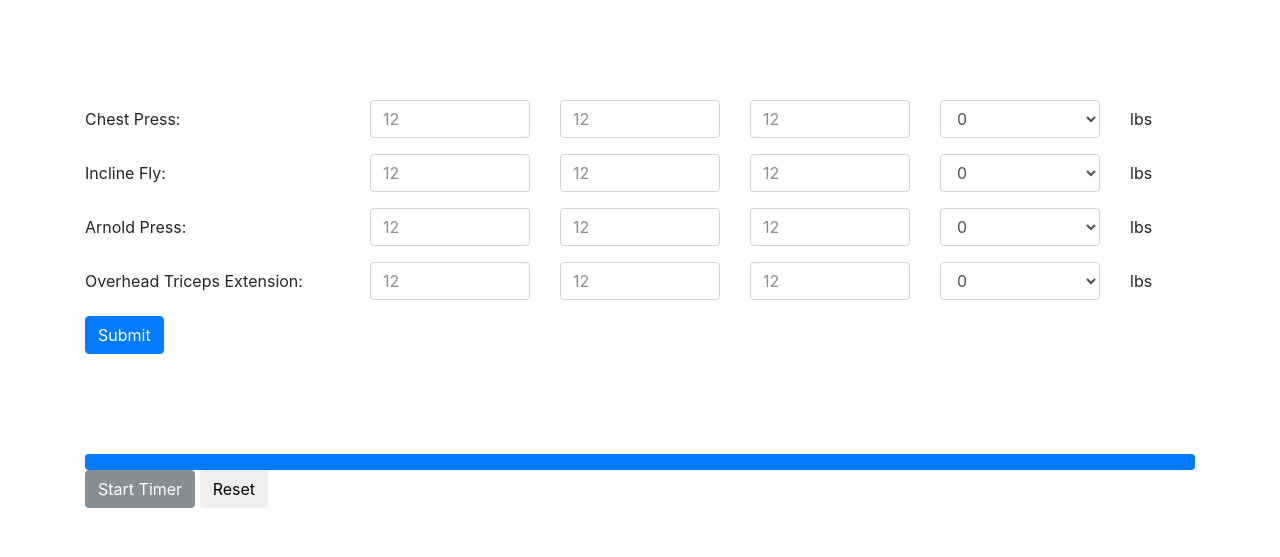
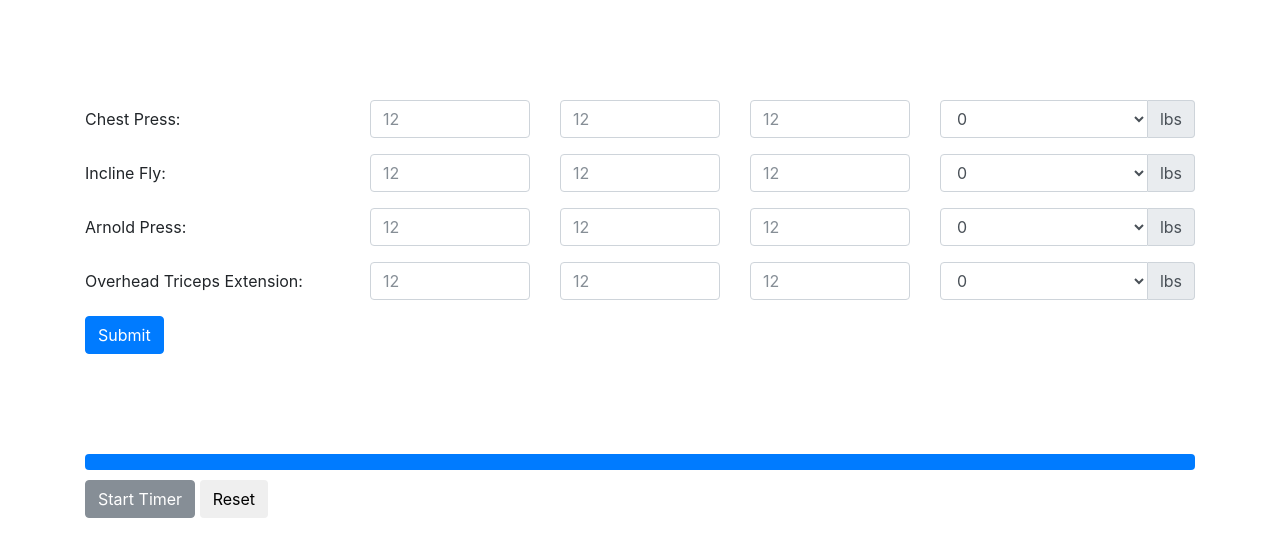
Before and after one commit to brubsby/dumbbellppl, a Flask app: page / in a window 1280 px wide. Shown: the top 557 px of the page. Run offline with Flask 2, Linux system fonts and the light colour scheme; data comes from the database, SQL or seed files in the repository; data that the repository does not hold is empty; some libraries are stand-ins or nearby versions.

Commit message:
Small front end improvements

```diff
--- a/templates/index.html
+++ b/templates/index.html
@@ -29,7 +29,8 @@
             <div class="col-sm-2">
                 <input type="number" class="form-control" id="{{ loop.index }}-3" name="lift{{   loop.index }}set3" placeholder="12">
             </div>
-            <div class="col-sm-2">
+            <div class="col-sm-3">
+                <div class="input-group">
                     {% if 'weight' in lift %}
                     <input type="number" class="form-control" readonly id="weight{{ loop.index }}" name="weight{{ loop.index }}" placeholder="Weight" value="{{ lift['weight'] }}">
                     {% else %}
@@ -39,8 +40,9 @@
                         {% endfor %}
                     </select>
                     {% endif %}
+                    <span class="input-group-addon">{{ unit }}</span>
                 </div>
-            <label for="weight{{ loop.index }}" class="col-sm-1 col-form-label">{{ unit }}</label>
+            </div>
         </div>
         {% endfor %}
     <button class="btn btn-primary" form="lift-reps">Submit</button>
@@ -52,6 +54,8 @@
             <span class="sr-only"></span>
         </div>
     </div>
+</div>
+<div class="container" style="margin-top: 10px;">
     <button class="btn btn-secondary" onclick="startTimer()">Start Timer</button>
     <button class="btn btn-tertiary" onclick="resetTimer()">Reset</button>
 </div>
```
Lines whose indentation alone changed are shown as unchanged.
